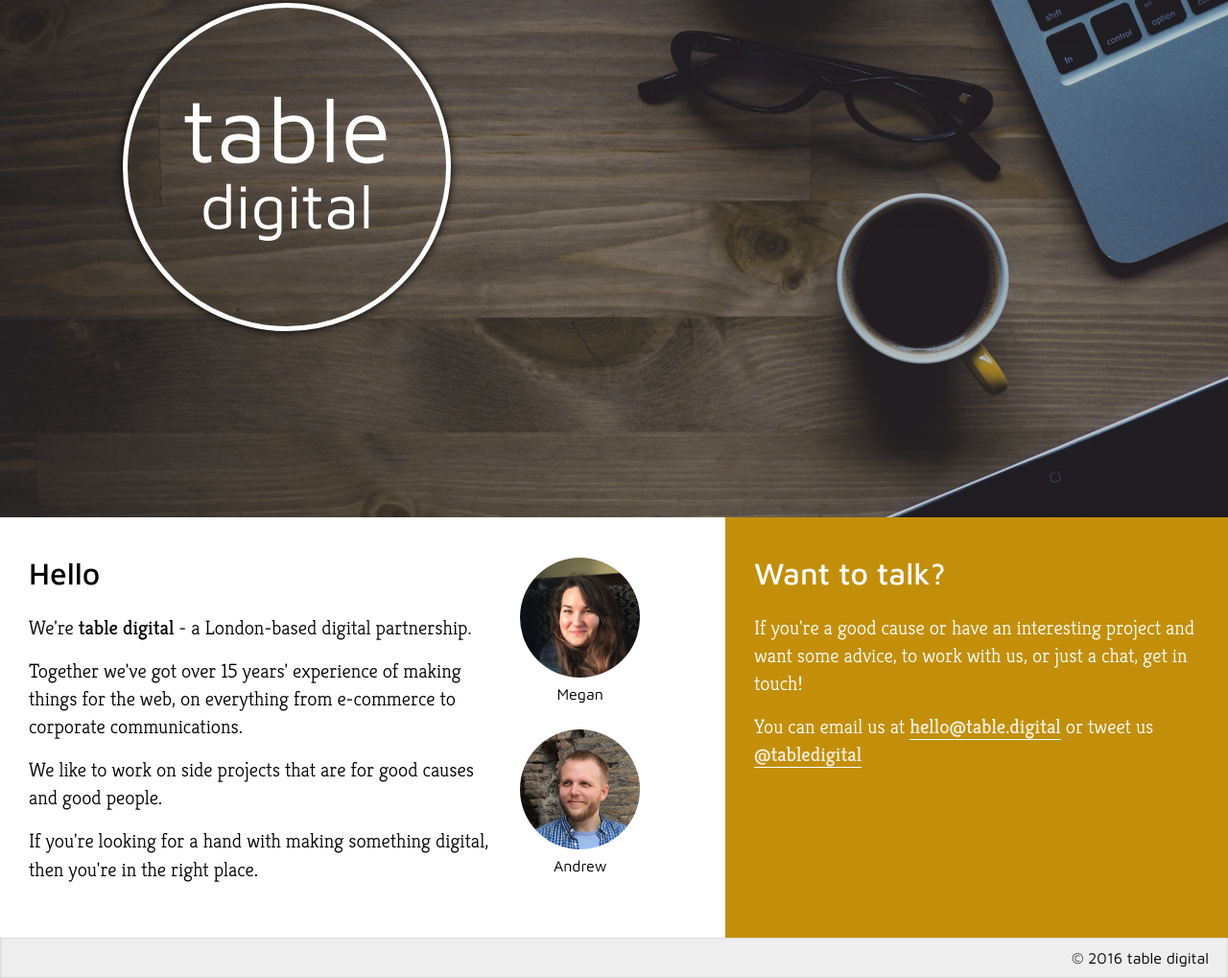
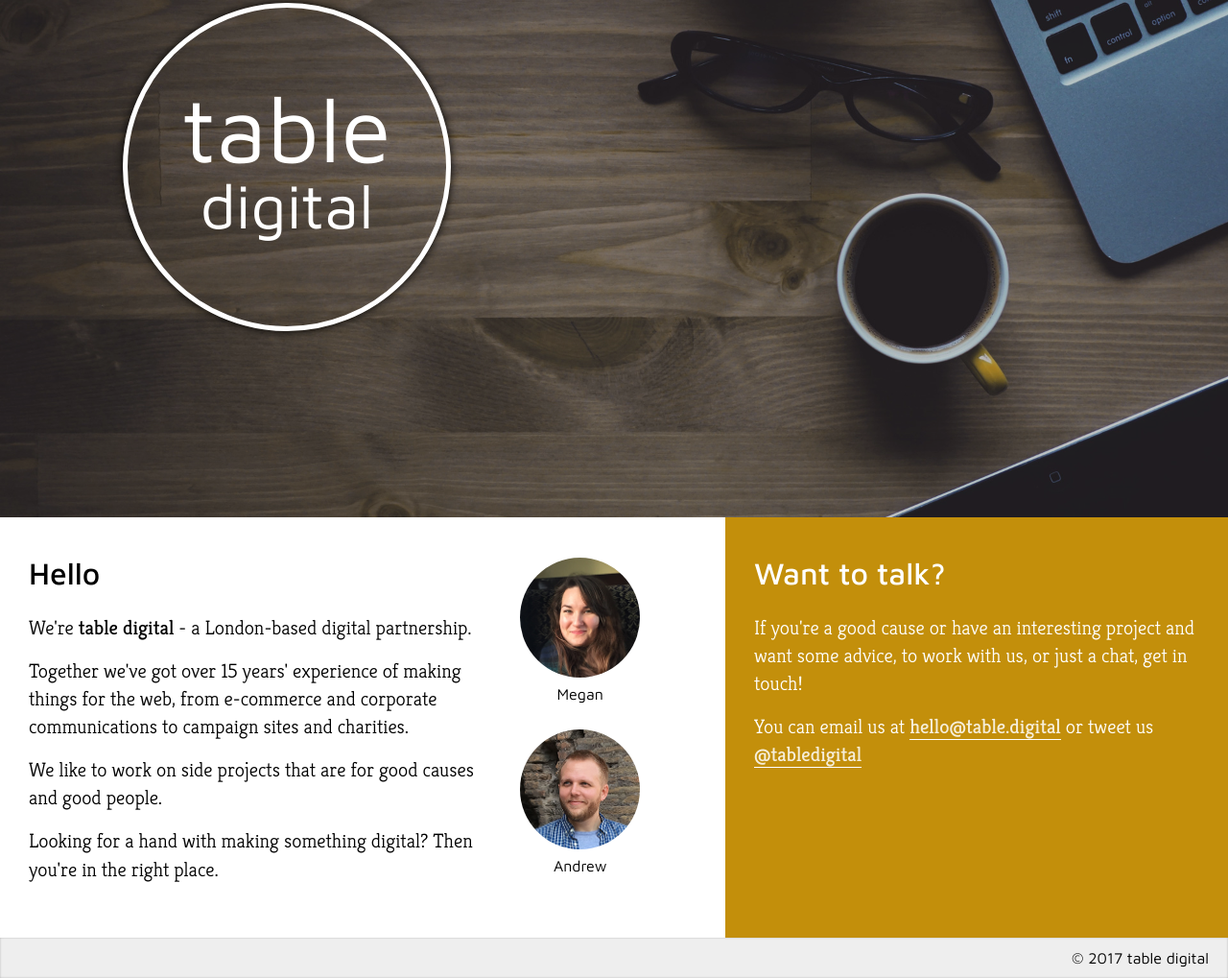
Before and after one commit to tabledigital/tabledigital, a website: page src/index.html in a window 1280 px wide. Shown: the part 101-1120 px from the top of the page at 96% size. Drawn offline with nearby package versions, Linux system fonts and the light colour scheme; files that its build step writes are made by us from their sources; files whose address does not match are found by name.

Commit message:
Updated copyright date

```diff
--- a/src/index.html
+++ b/src/index.html
@@ -48,9 +48,9 @@
 					<div class="intro__text">
 						<h2>Hello</h2>
 						<p>We're <b>table digital</b> - a London-based digital partnership.</p>
-						<p>Together we've got over 15 years' experience of making things for the web, on everything from e-commerce to corporate communications.</p>
+						<p>Together we've got over 15 years' experience of making things for the web, from e-commerce and corporate communications to campaign sites and charities.</p>
 						<p>We like to work on side projects that are for good causes and good people.</p>
-						<p>If you're looking for a hand with making something digital, then you're in the right place.</p>
+						<p>Looking for a hand with making something digital? Then you're in the right place.</p>
 					</div>
 					<div class="intro__photos">
 						<figure class="bio">
@@ -75,7 +75,7 @@
 			</div>
 		</main>
 		<footer class="footer">
-			<p>&copy; 2016 table digital</p>
+			<p>&copy; 2017 table digital</p>
 		</footer>
 	</body>
 </html>
```
